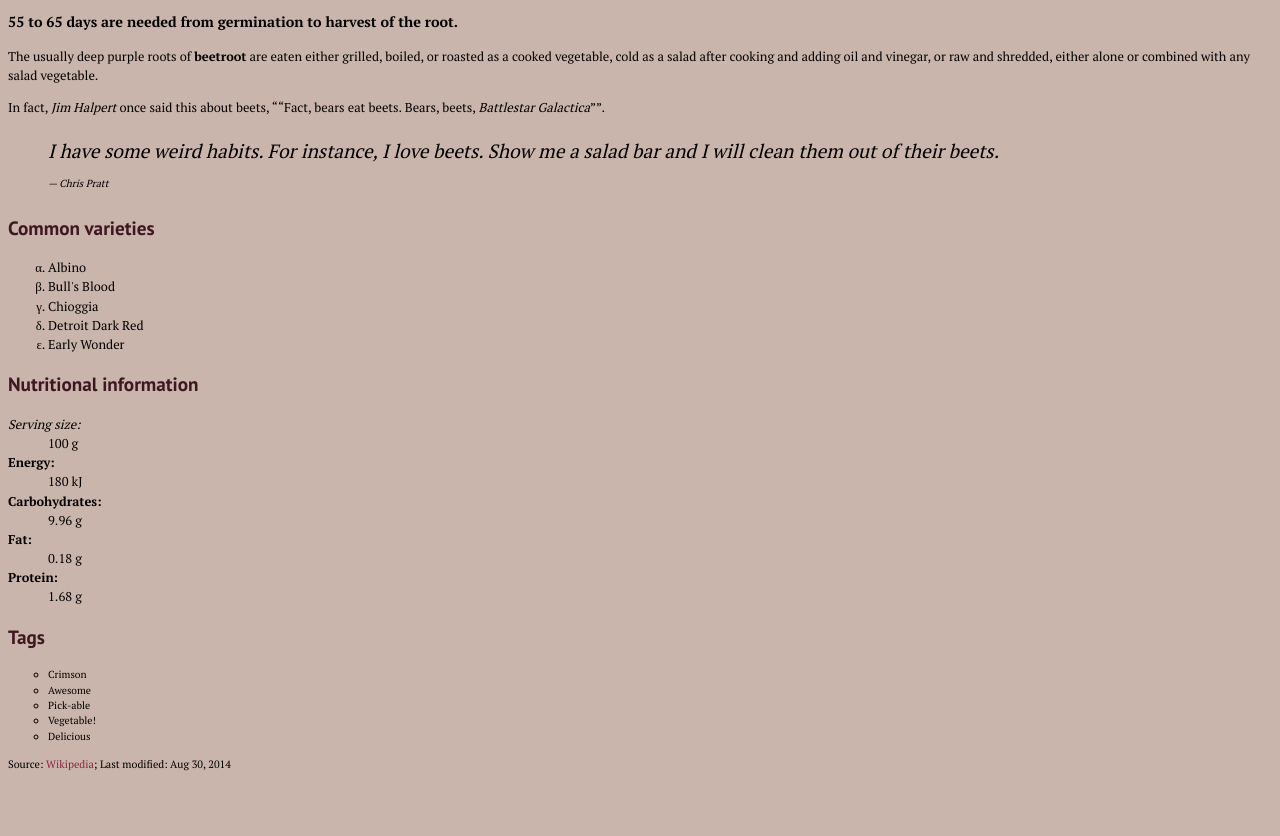
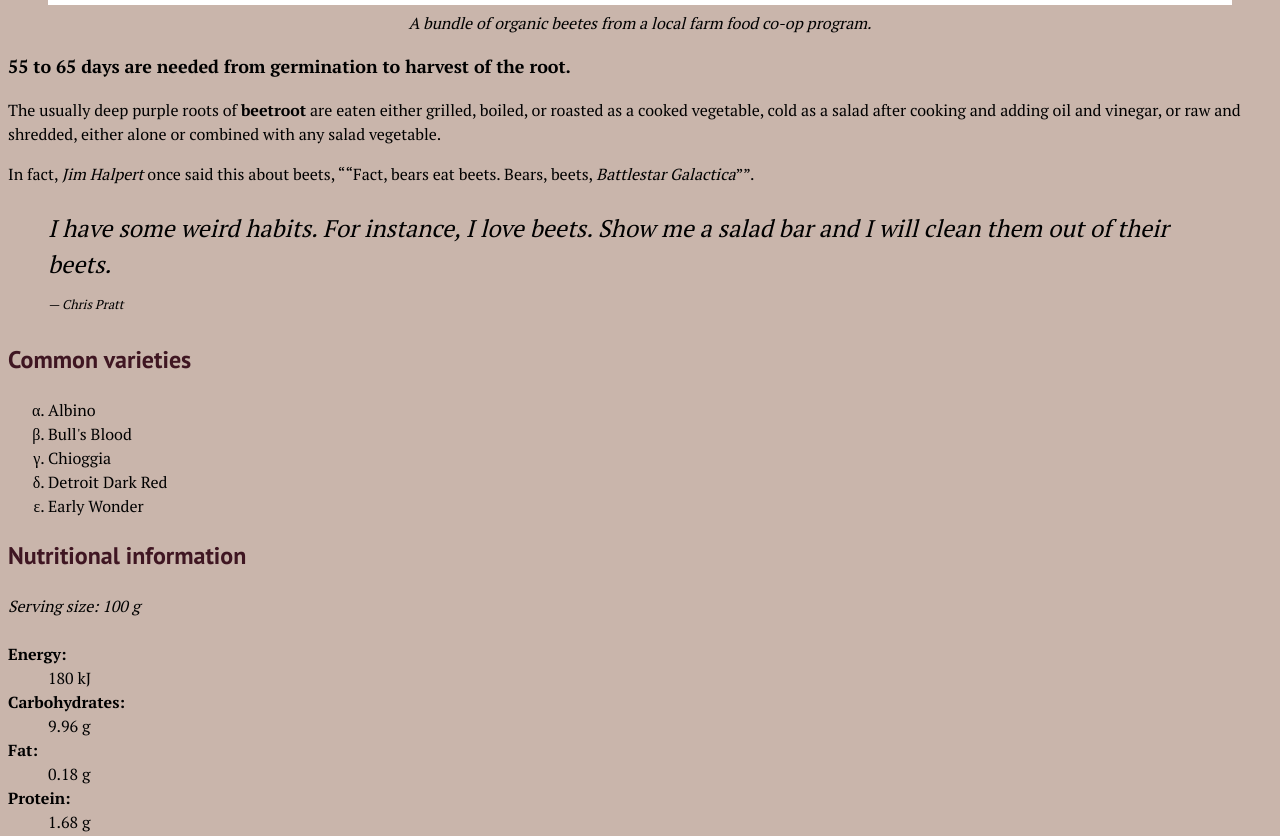
Before and after one commit to zhaojanelle/stylish-beets, a plain HTML site: page index.html in a window 1280 px wide. Shown: the part 953-1789 px from the top of the page. Before the commit the page ends 1734 px from the top, so only its background shows below. Drawn offline with Linux system fonts and the light colour scheme.

Commit message:
fixed font size and serving size

```diff
--- a/css/main.css
+++ b/css/main.css
@@ -2,7 +2,6 @@ html {
   font-family: "PT Serif", serif;
   line-height: 1.5;
   background-color: #c9b5ab;
-  font-size: 0.8rem;
 }
 
 h1 {
@@ -61,7 +60,9 @@ img {
 blockquote {
   font-size: 1.5rem;
   font-style: italic;
-  quotes: "“" "”" "‘" "’";
+}
+q {
+    quotes: "“" "”" "‘" "’";
 }
 
 blockquote > cite {
@@ -76,9 +77,11 @@ dl dt {
   font-weight: bold;
 }
 
-dl dt:first-child {
+.servingsize {
   font-style: italic;
   font-weight: normal;
+  display: inline-block;
+  margin: 0 0 1.5rem 0;
 }
 
 .tags {
--- a/index.html
+++ b/index.html
@@ -38,7 +38,8 @@
     </ol>
     <h2>Nutritional information</h2>
     <dl>
-      <dt>Serving size:</dt><dd><data value="100">100 g</data></dd>
+      <dt class="servingsize">Serving size:</dt>
+      <dd class="servingsize"><data value="100">100 g</data></dd>
       <dt>Energy:</dt>
       <dd><data value="180">180 kJ</data></dd>
       <dt>Carbohydrates:</dt>
```
